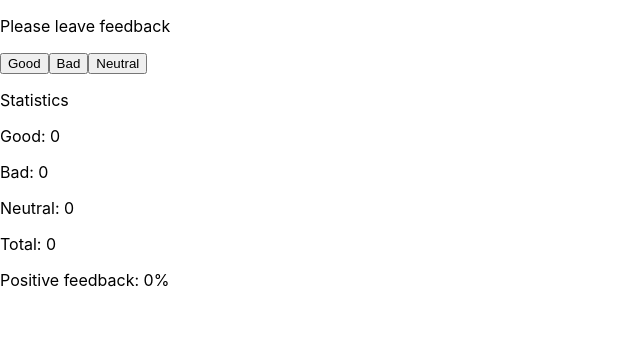
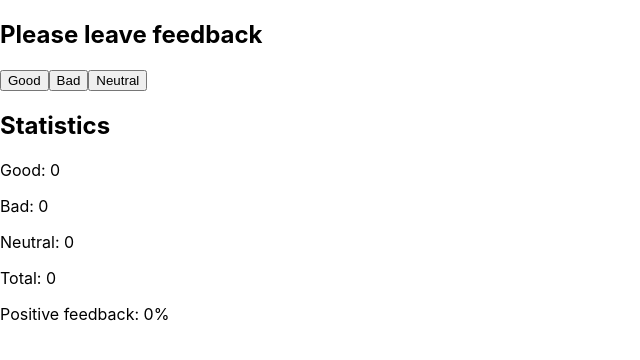
Before and after one commit to YuriyBeregovoy/goit-react-hw-02-feedback, a React (Create React App) app: page / in a window 1280 px wide. Shown: the top 360 px of the page, without its empty margins (0-640 px from the left). Built offline with nearby package versions, Linux system fonts and the light colour scheme.

Commit message:
step 3 of homework is complete

```diff
--- a/src/components/App.jsx
+++ b/src/components/App.jsx
@@ -1,7 +1,7 @@
-import { FeedbackOptions } from "./FeedbackOptions/FeedbackOptions";
-import { Statistics } from "./Statistics/Statistics";
+import { SectionTitles } from "./SectionTitles/SectionTitles";
 
 const { Component } = require("react")
+
 
 export class App extends Component {
 
@@ -60,14 +60,7 @@ state = {
   render() {
     return (
       <div>
-        <div>
-          <p>Please leave feedback</p>
-          <FeedbackOptions  onLeaveFeedbackGood={this.handleClickGood} onLeaveFeedbackBad={this.handleClickBad} onLeaveFeedbackNeutral={this.handleClickNeutral} />
-      </div>
-      <div>
-          <p>Statistics</p>
-          <Statistics good={this.state.good} neutral={this.state.neutral} bad={this.state.bad} total={this.state.total} positivePercentage={this.state.positiveQuantity}/>
-        </div>
+        <SectionTitles onLeaveFeedbackGood={this.handleClickGood} onLeaveFeedbackBad={this.handleClickBad} onLeaveFeedbackNeutral={this.handleClickNeutral} good={this.state.good} neutral={this.state.neutral} bad={this.state.bad} total={this.state.total} positivePercentage={this.state.positiveQuantity}/>
       </div>
   );
  }
--- /dev/null
+++ b/src/components/SectionTitles/SectionTitles.jsx
@@ -0,0 +1,25 @@
+import { FeedbackOptions } from "components/FeedbackOptions/FeedbackOptions"
+import { Statistics } from "components/Statistics/Statistics"
+
+
+
+export const SectionTitles = ({onLeaveFeedbackGood, onLeaveFeedbackBad, onLeaveFeedbackNeutral, good, neutral, bad, total, positivePercentage }) => {
+  return <div>
+    <section>
+      <h2>Please leave feedback</h2>
+      <FeedbackOptions onLeaveFeedbackGood={onLeaveFeedbackGood} onLeaveFeedbackBad={onLeaveFeedbackBad} onLeaveFeedbackNeutral={onLeaveFeedbackNeutral}/>
+    </section>
+
+    <section >
+      <h2>Statistics</h2>
+      <Statistics good={good} neutral={neutral} bad={bad} total={total} positivePercentage={positivePercentage}/>
+    </section>
+
+
+
+
+</div>
+
+
+
+}
```
